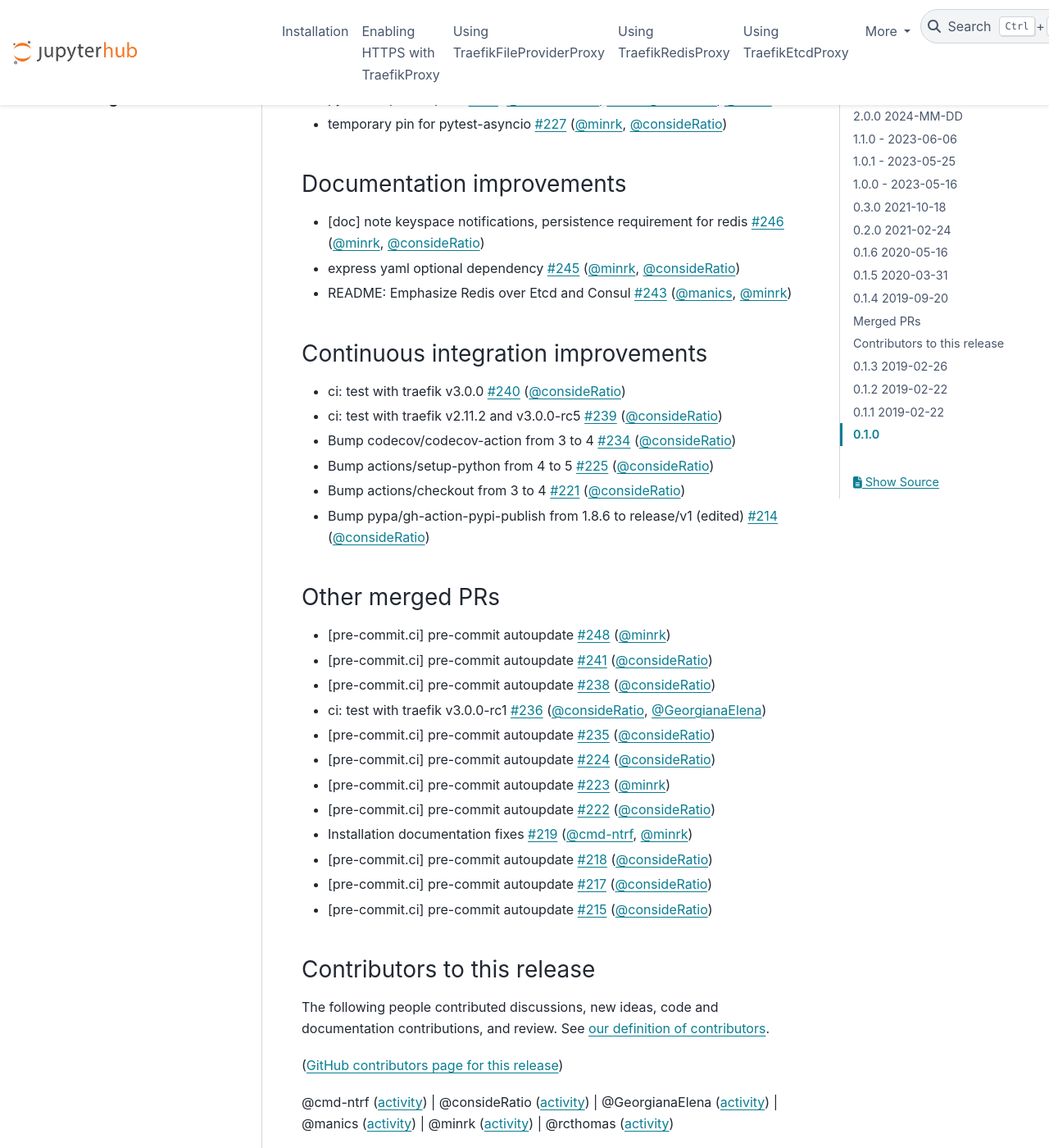
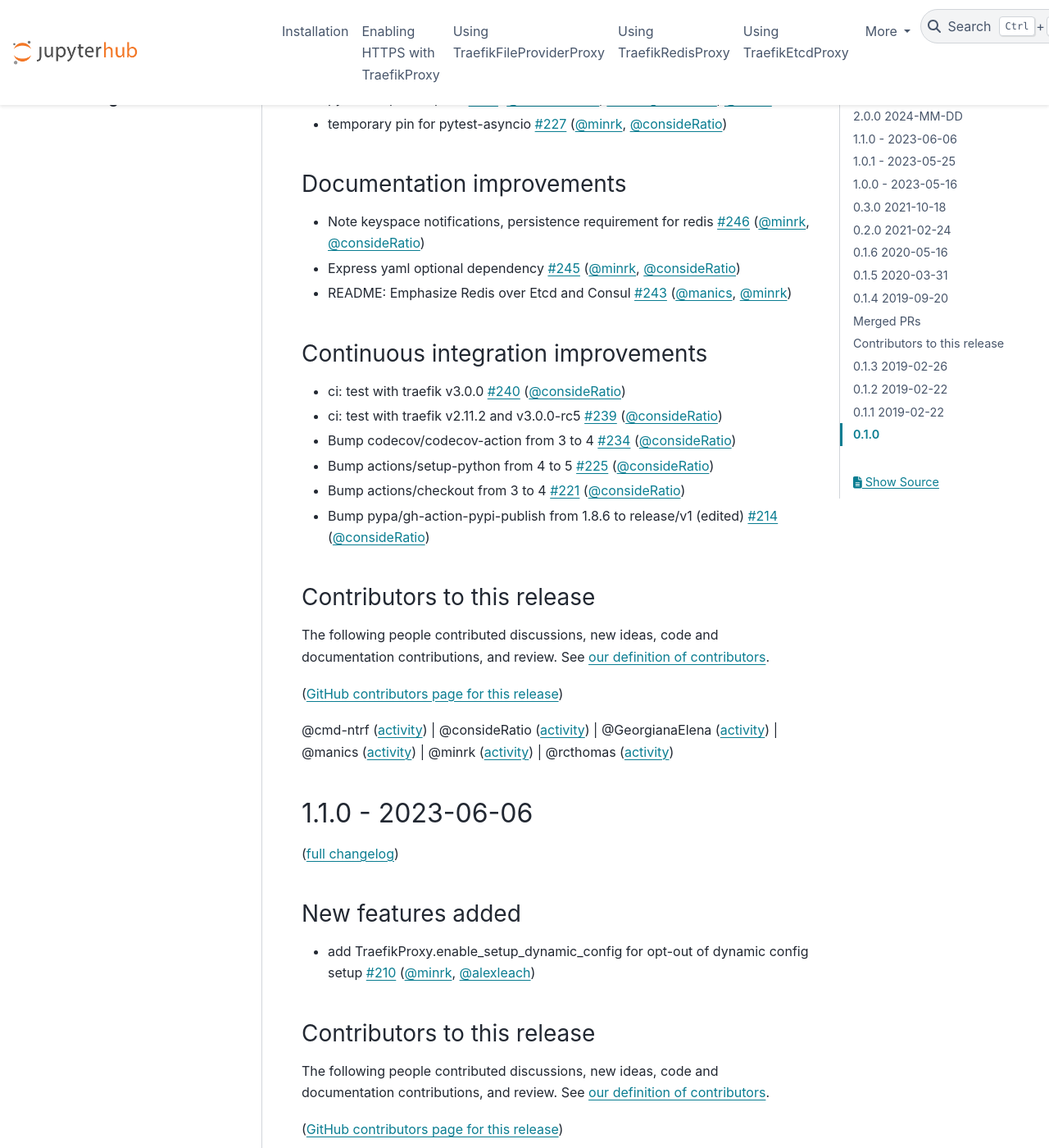
Before and after one commit to jupyterhub/traefik-proxy, a Sphinx documentation site: the page built from docs/source/changelog.md, in a window 1280 px wide and 1400 px high, scrolled down 838 px. Shown: the whole window at 82% size. Built offline with Sphinx 7.4.7 and the PyData theme 0.15.4, drawn with Linux system fonts in a browser that asks for light colours.

Commit message:
Cleanup changlog, remove pre-commit updates

```diff
--- a/docs/source/changelog.md
+++ b/docs/source/changelog.md
@@ -25,8 +25,8 @@
 
 ### Documentation improvements
 
-- [doc] note keyspace notifications, persistence requirement for redis [#246](https://github.com/jupyterhub/traefik-proxy/pull/246) ([@minrk](https://github.com/minrk), [@consideRatio](https://github.com/consideRatio))
-- express yaml optional dependency [#245](https://github.com/jupyterhub/traefik-proxy/pull/245) ([@minrk](https://github.com/minrk), [@consideRatio](https://github.com/consideRatio))
+- Note keyspace notifications, persistence requirement for redis [#246](https://github.com/jupyterhub/traefik-proxy/pull/246) ([@minrk](https://github.com/minrk), [@consideRatio](https://github.com/consideRatio))
+- Express yaml optional dependency [#245](https://github.com/jupyterhub/traefik-proxy/pull/245) ([@minrk](https://github.com/minrk), [@consideRatio](https://github.com/consideRatio))
 - README: Emphasize Redis over Etcd and Consul [#243](https://github.com/jupyterhub/traefik-proxy/pull/243) ([@manics](https://github.com/manics), [@minrk](https://github.com/minrk))
 
 ### Continuous integration improvements
@@ -37,21 +37,6 @@
 - Bump actions/setup-python from 4 to 5 [#225](https://github.com/jupyterhub/traefik-proxy/pull/225) ([@consideRatio](https://github.com/consideRatio))
 - Bump actions/checkout from 3 to 4 [#221](https://github.com/jupyterhub/traefik-proxy/pull/221) ([@consideRatio](https://github.com/consideRatio))
 - Bump pypa/gh-action-pypi-publish from 1.8.6 to release/v1 (edited) [#214](https://github.com/jupyterhub/traefik-proxy/pull/214) ([@consideRatio](https://github.com/consideRatio))
-
-### Other merged PRs
-
-- [pre-commit.ci] pre-commit autoupdate [#248](https://github.com/jupyterhub/traefik-proxy/pull/248) ([@minrk](https://github.com/minrk))
-- [pre-commit.ci] pre-commit autoupdate [#241](https://github.com/jupyterhub/traefik-proxy/pull/241) ([@consideRatio](https://github.com/consideRatio))
-- [pre-commit.ci] pre-commit autoupdate [#238](https://github.com/jupyterhub/traefik-proxy/pull/238) ([@consideRatio](https://github.com/consideRatio))
-- ci: test with traefik v3.0.0-rc1 [#236](https://github.com/jupyterhub/traefik-proxy/pull/236) ([@consideRatio](https://github.com/consideRatio), [@GeorgianaElena](https://github.com/GeorgianaElena))
-- [pre-commit.ci] pre-commit autoupdate [#235](https://github.com/jupyterhub/traefik-proxy/pull/235) ([@consideRatio](https://github.com/consideRatio))
-- [pre-commit.ci] pre-commit autoupdate [#224](https://github.com/jupyterhub/traefik-proxy/pull/224) ([@consideRatio](https://github.com/consideRatio))
-- [pre-commit.ci] pre-commit autoupdate [#223](https://github.com/jupyterhub/traefik-proxy/pull/223) ([@minrk](https://github.com/minrk))
-- [pre-commit.ci] pre-commit autoupdate [#222](https://github.com/jupyterhub/traefik-proxy/pull/222) ([@consideRatio](https://github.com/consideRatio))
-- Installation documentation fixes [#219](https://github.com/jupyterhub/traefik-proxy/pull/219) ([@cmd-ntrf](https://github.com/cmd-ntrf), [@minrk](https://github.com/minrk))
-- [pre-commit.ci] pre-commit autoupdate [#218](https://github.com/jupyterhub/traefik-proxy/pull/218) ([@consideRatio](https://github.com/consideRatio))
-- [pre-commit.ci] pre-commit autoupdate [#217](https://github.com/jupyterhub/traefik-proxy/pull/217) ([@consideRatio](https://github.com/consideRatio))
-- [pre-commit.ci] pre-commit autoupdate [#215](https://github.com/jupyterhub/traefik-proxy/pull/215) ([@consideRatio](https://github.com/consideRatio))
 
 ### Contributors to this release
 
```
